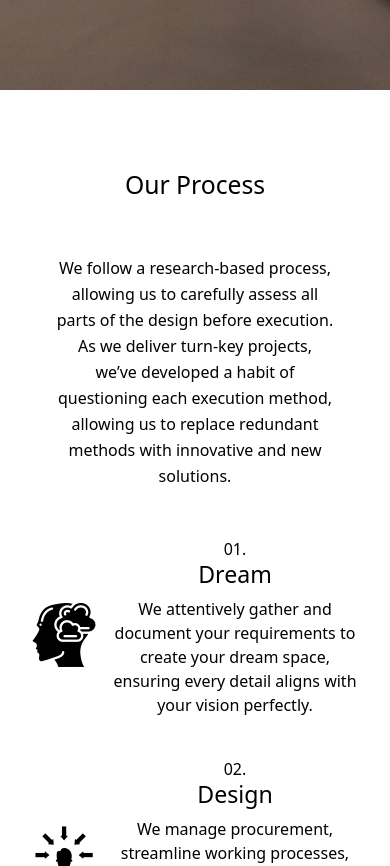
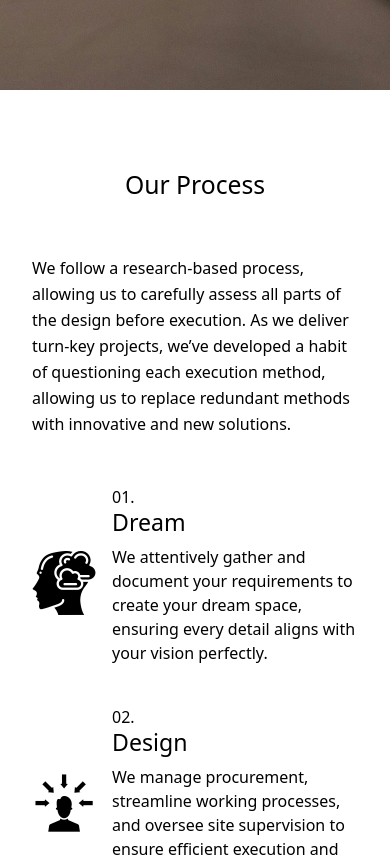
Before and after one commit to nitink3006/Architectural-Studio-Lab, a React (Vite) app in the folder frontend/: page /about in a window 390 px wide. Shown: the part 1134-2000 px from the top of the page. Built offline with nearby package versions, Linux system fonts and the light colour scheme.

Commit message:
about section done

```diff
--- a/frontend/src/components/About.jsx
+++ b/frontend/src/components/About.jsx
@@ -48,53 +48,83 @@ const About = () => {
         <h1 className="text-4xl md:text-7xl font-bold">About Us</h1>
       </div>
 
-      {/* Sticky Image Until Text Appears */}
-      <div ref={targetRef} className="relative w-full">
-        <div className="sticky top-[70px] h-screen flex justify-center items-center overflow-hidden">
+      {/* Sticky Image with Text Overlay */}
+      <div ref={targetRef} className="relative w-full h-screen">
+        <div className="sticky  top-0 h-screen flex justify-center items-center overflow-hidden">
           <motion.img
             src="/aboutmain2.jpg"
             alt="Our Mission"
-            className="w-full h-full object-cover"
-            style={{ scale: useTransform(scrollYProgress, [0, 0.4], [1, 0.9]) }}
+            className="absolute top-0 w-full h-full object-cover"
           />
-          <motion.div
-            className="absolute text-2xl md:text-4xl font-bold text-white bg-opacity-40 p-12 mx-20 w-[90%] md:w-[50%] text-center"
-            style={{
-              opacity: useTransform(scrollYProgress, [0.2, 0.5], [0, 1]),
-              y: useTransform(scrollYProgress, [0.2, 0.5], [100, 0]),
-            }}
-          >
-            Architectural Studio Lab is an interior design firm focused on creating spaces that merge the functional with the beautiful.
-          </motion.div>
+          <div className="absolute w-full h-screen flex flex-col justify-center items-center px-6 text-white text-center space-y-4">
+            <motion.h2
+              className="text-2xl md:text-4xl font-bold"
+              style={{
+                opacity: useTransform(scrollYProgress, [0.005, 0.1], [0, 1]),
+                y: useTransform(scrollYProgress, [0.05, 0.2], [100, 0]),
+              }}
+            >
+              Opus Architecture Lab is an interior design firm
+            </motion.h2>
+            <motion.h2
+              className="text-2xl md:text-4xl font-bold"
+              style={{
+                opacity: useTransform(scrollYProgress, [0.2, 0.3], [0, 1]),
+                y: useTransform(scrollYProgress, [0.2, 0.4], [100, 0]),
+              }}
+            >
+              focused on creating spaces that merge the functional with the beautiful.
+            </motion.h2>
+          </div>
         </div>
       </div>
-
       {/* Our Process Section */}
-      <div ref={processRef} className="w-full py-20 px-8 flex flex-col md:flex-row items-center text-center md:text-left gap-12 md:gap-16">
-        <motion.div className="w-full md:w-1/4" initial={{ opacity: 0, y: 100 }} animate={isProcessInView ? { opacity: 1, y: 0 } : {}} transition={{ duration: 0.8, ease: "easeOut" }}>
-          <h2 className="text-3xl md:text-5xl font-bold">Our Process</h2>
+      <div ref={processRef} className="w-full py-20 px-8 flex flex-col md:flex-row items-center gap-12 md:gap-16">
+        {/* Left Side Heading */}
+        <motion.div
+          className="w-full md:w-1/3 flex justify-center md:justify-start"
+          initial={{ opacity: 0, y: 100 }}
+          animate={isProcessInView ? { opacity: 1, y: 0 } : {}}
+          transition={{ duration: 0.8, ease: "easeOut" }}
+        >
+          <h2 className="text-3xl md:text-5xl font-bold text-left ">
+            Our Process
+          </h2>
         </motion.div>
 
-        <motion.div className="w-full md:w-3/4 flex flex-col gap-8" initial={{ opacity: 0, y: 100 }} animate={isProcessInView ? { opacity: 1, y: 0 } : {}} transition={{ duration: 0.8, ease: "easeOut", delay: 0.2 }}>
-          <motion.p className="text-base sm:text-lg leading-relaxed px-4 sm:px-10 md:px-20 lg:px-40 sm:max-w-md md:max-w-lg lg:max-w-xl xl:max-w-2xl mx-auto text-center">
+        {/* Right Side Content */}
+        <motion.div
+          className="w-full md:w-2/3 flex flex-col gap-8"
+          initial={{ opacity: 0, y: 100 }}
+          animate={isProcessInView ? { opacity: 1, y: 0 } : {}}
+          transition={{ duration: 0.8, ease: "easeOut", delay: 0.2 }}
+        >
+          <motion.p className="text-base sm:text-lg leading-relaxed">
             We follow a research-based process, allowing us to carefully assess all parts of the design before execution. As we deliver turn-key projects, we’ve developed a habit of questioning each execution method, allowing us to replace redundant methods with innovative and new solutions.
           </motion.p>
 
-          {/* Process Steps */}
+          {/* Process Steps Grid */}
           <div className="grid grid-cols-1 sm:grid-cols-2 gap-6 sm:gap-8 md:gap-10">
             {processSteps.map((step, index) => (
-              <motion.div key={index} className="flex items-center space-x-4 sm:space-x-6 md:space-x-8" initial={{ opacity: 0, y: 50 }} animate={isProcessInView ? { opacity: 1, y: 0 } : {}} transition={{ duration: 0.6, ease: "easeOut", delay: 0.4 + index * 0.2 }}>
-                <img src={step.image} alt={step.title} className="w-16 h-16 sm:w-20 sm:h-20 md:w-24 md:h-24 object-contain" />
+              <motion.div
+                key={index}
+                className="flex items-center space-x-4 sm:space-x-6"
+                initial={{ opacity: 0, y: 50 }}
+                animate={isProcessInView ? { opacity: 1, y: 0 } : {}}
+                transition={{ duration: 0.6, ease: "easeOut", delay: 0.4 + index * 0.2 }}
+              >
+                <img src={step.image} alt={step.title} className="w-16 h-16 object-contain" />
                 <div>
                   <span className="text-md font-light">{`0${index + 1}.`}</span>
                   <h3 className="text-xl font-serif">{step.title}</h3>
-                  <p className="max-w-md">{step.description}</p>
+                  <p>{step.description}</p>
                 </div>
               </motion.div>
             ))}
           </div>
         </motion.div>
       </div>
+
 
 
       {/* Our Inspiration Section */}
```
